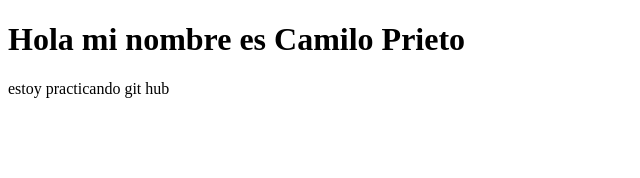
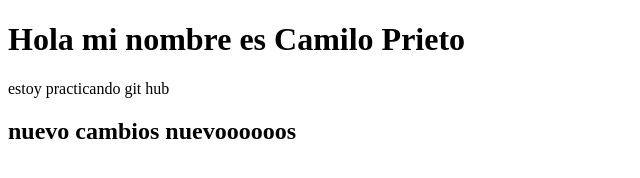
Before and after one commit to camiloprietoo/hyperblog, a plain HTML site: page index.html in a window 1280 px wide. Shown: the whole page, without its empty margins (0-640 px from the left). Drawn offline with Linux system fonts and the light colour scheme.

Commit message:
mi primer commit

```diff
--- a/index.html
+++ b/index.html
@@ -7,9 +7,10 @@
     <title>Document</title>
 </head>
 <body>
-    <header>
+    <header id="header">
         <h1>Hola mi nombre es Camilo Prieto</h1>
         <p> estoy practicando git hub</p>
+        <h2>nuevo cambios nuevoooooos</h2>
     </header>
 
 
```
